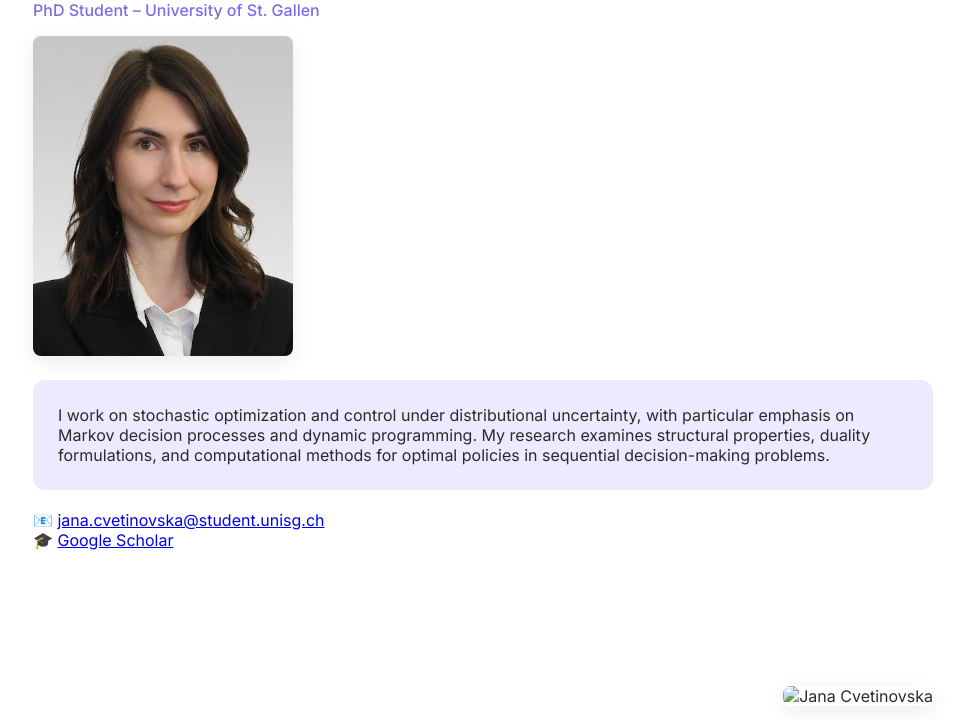
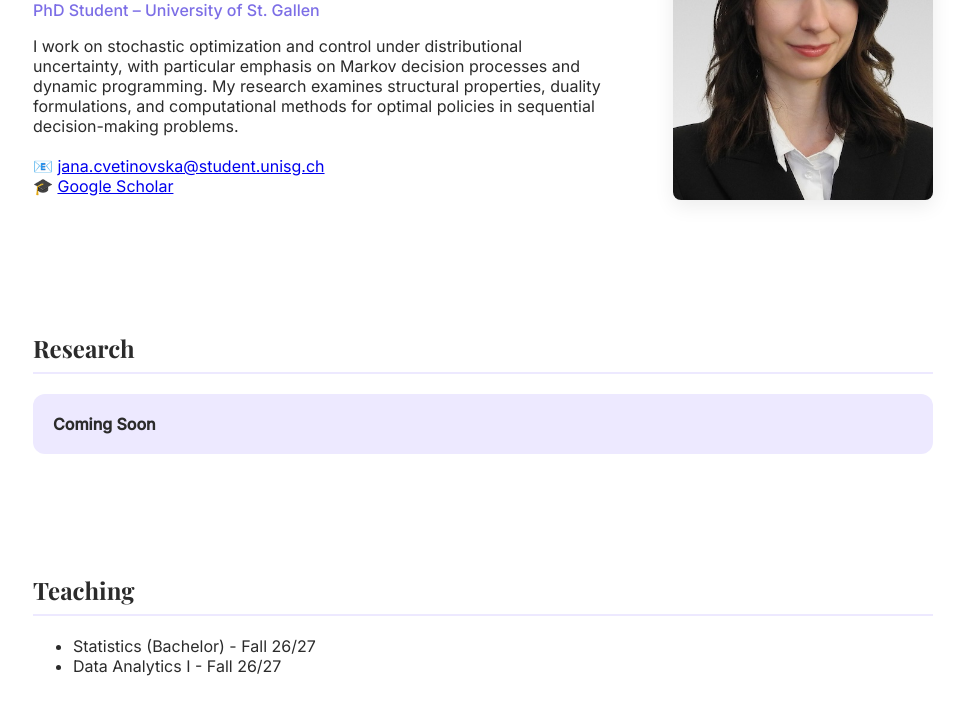
Before and after one commit to jcvetinovska/jcvetinovska.github.io, a plain HTML site: page index.html in a window 1280 px wide. Shown: the part 240-960 px from the top of the page, without its empty margins (157-1121 px from the left). Drawn offline with nearby package versions, Linux system fonts and the light colour scheme.

Commit message:
Update index.html

```diff
--- a/index.html
+++ b/index.html
@@ -173,33 +173,7 @@
   <span class="toggle" onclick="toggleDark()">🌙 Toggle Dark</span>
 </nav>
 
-<section id="home">
-  <div class="home-container">
 
-    <div class="home-text">
-      <h1>Jana Cvetinovska</h1>
-      <p style="color: var(--primary); font-weight: 500;">
-        PhD Student – University of St. Gallen
-      </p>
-        <div class="home-photo">
-      <img src="cvetinovska_jana.jpeg" alt="Jana Cvetinovska">
-    </div>
-
-      <div class="highlight-box">
-        I work on stochastic optimization and control under distributional uncertainty, with particular emphasis on Markov decision processes and dynamic programming.
-My research examines structural properties, duality formulations, and computational methods for optimal policies in sequential decision-making problems.
-      </div>
-
-      <p style="margin-top:20px;">
-        📧 <a href="mailto:jana.cvetinovska@student.unisg.ch">jana.cvetinovska@student.unisg.ch</a><br>
-        🎓 <a href="https://scholar.google.com/" target="_blank">Google Scholar</a>
-      </p>
-    </div>
-
-
-
-  </div>
-</section>
 
 <section id="home">
   <div class="home-container">
@@ -223,7 +197,7 @@ My research examines structural properties, duality formulations, and computatio
     </div>
 
     <div class="home-photo">
-      <img src="your-photo.jpg" alt="Jana Cvetinovska">
+      <img src="cvetinovska_jana.jpeg" alt="Jana Cvetinovska">
     </div>
 
   </div>
```
